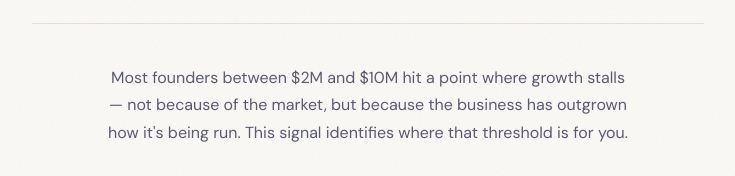
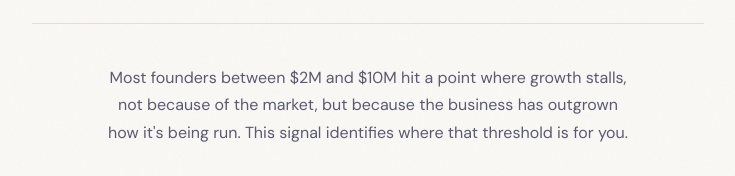
Before and after one commit to bobbaranski/threshold-signal, a plain HTML site: page index.html in a window 1280 px wide. Shown: the part 277-453 px from the top of the page, without its empty margins (272-1007 px from the left). Drawn offline with Linux system fonts and the light colour scheme.

Commit message:
Update index.html

```diff
--- a/index.html
+++ b/index.html
@@ -553,7 +553,7 @@
 
   <!-- INTRO -->
   <div class="intro" id="introSection">
-    <p>Most founders between $2M and $10M hit a point where growth stalls — not because of the market, but because the business has outgrown how it's being run. This signal identifies where that threshold is for you.</p>
+    <p>Most founders between $2M and $10M hit a point where growth stalls, not because of the market, but because the business has outgrown how it's being run. This signal identifies where that threshold is for you.</p>
     <button class="start-btn" onclick="startAssessment()">Find Your Signal</button>
   </div>
 
```
